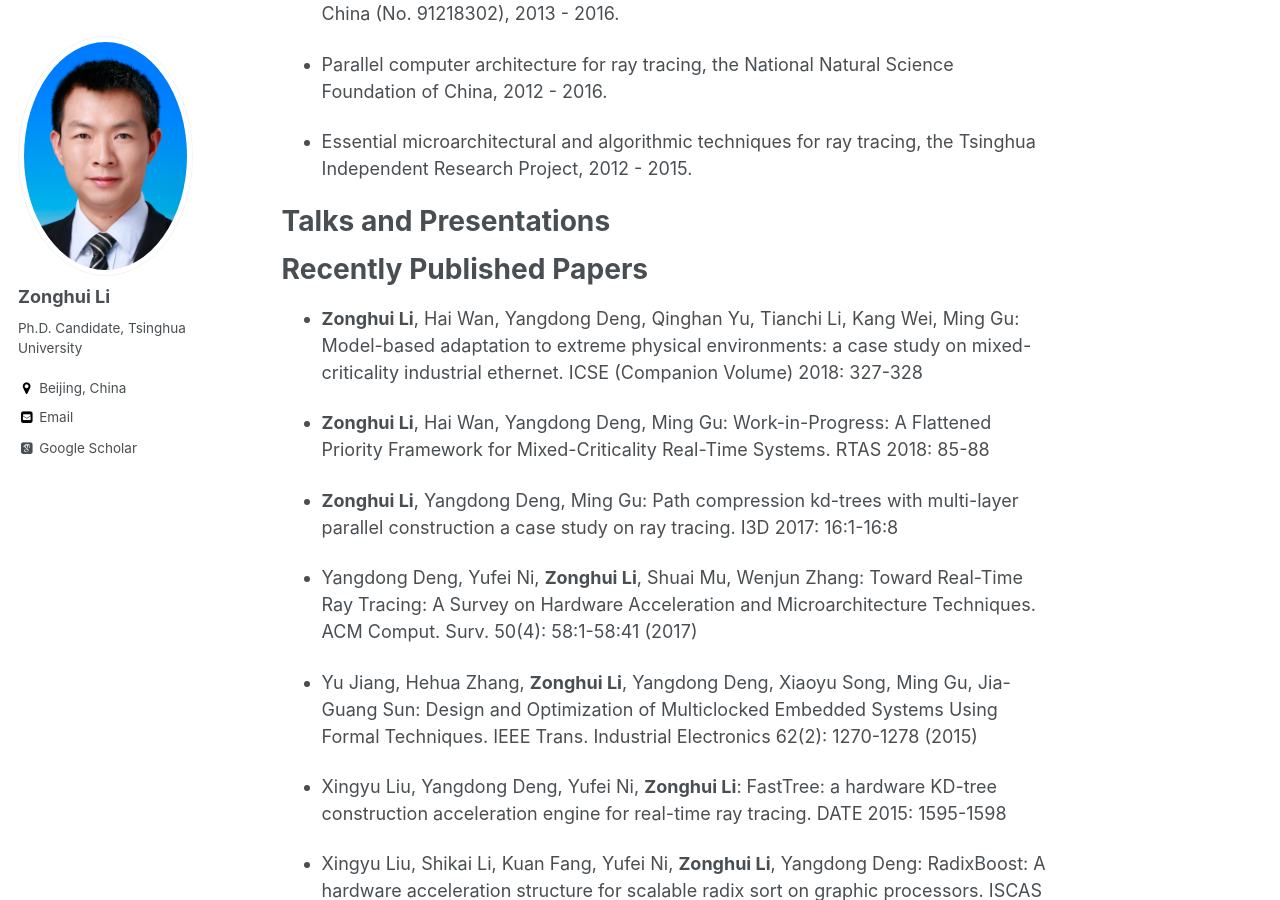
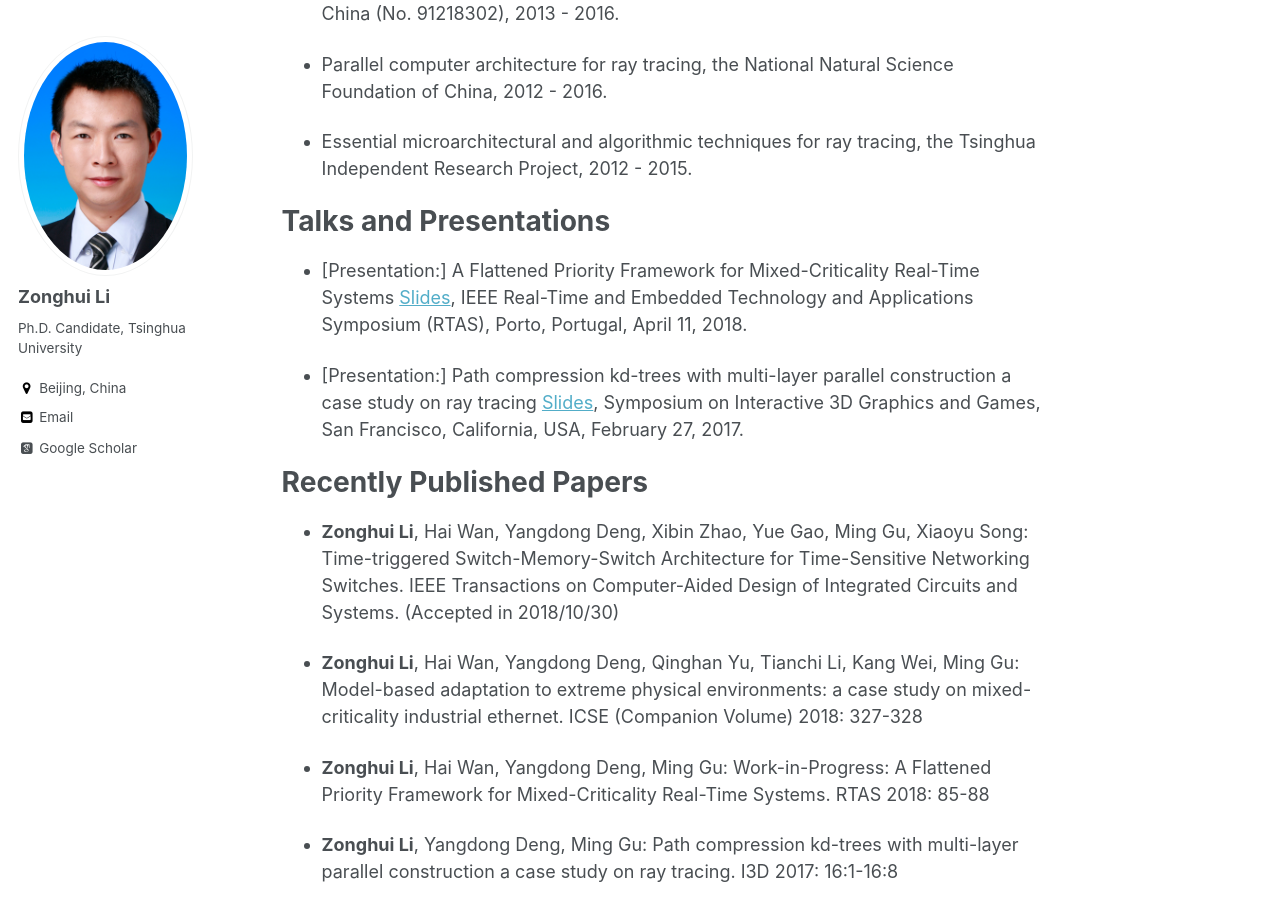
Before and after one commit to yingwangbjtu/lizonghui.github.io, a Jekyll site: the page built from _pages/about.md, in a window 1280 px wide and 900 px high, scrolled down 1932 px. Built offline with Jekyll 4.4.1, drawn with Linux system fonts in a browser that asks for light colours; some web fonts are replaced.

Commit message:
Update about.md

```diff
--- a/_pages/about.md
+++ b/_pages/about.md
@@ -74,11 +74,17 @@ Worked on Research Projects
 
 Talks and Presentations
 ======
+- [Presentation:] A Flattened Priority Framework for Mixed-Criticality Real-Time Systems [Slides](http://2018.rtas.org/wp-content/uploads/2018/05/1-zonghui.pdf), IEEE Real-Time and Embedded Technology and Applications Symposium (RTAS), Porto, Portugal, April 11, 2018.
 
+- [Presentation:] Path compression kd-trees with multi-layer parallel construction a case study on ray tracing [Slides](),
+Symposium on Interactive 3D Graphics and Games, San Francisco, California, USA, February 27, 2017.
 
 
 Recently Published Papers
 ======
+- **Zonghui Li**, Hai Wan, Yangdong Deng, Xibin Zhao, Yue Gao, Ming Gu, Xiaoyu Song:
+Time-triggered Switch-Memory-Switch Architecture for Time-Sensitive Networking Switches. IEEE Transactions on Computer-Aided Design of Integrated Circuits and Systems. (Accepted in 2018/10/30)
+
 - **Zonghui Li**, Hai Wan, Yangdong Deng, Qinghan Yu, Tianchi Li, Kang Wei, Ming Gu:
 Model-based adaptation to extreme physical environments: a case study on mixed-criticality industrial ethernet. ICSE (Companion Volume) 2018: 327-328
 
```
